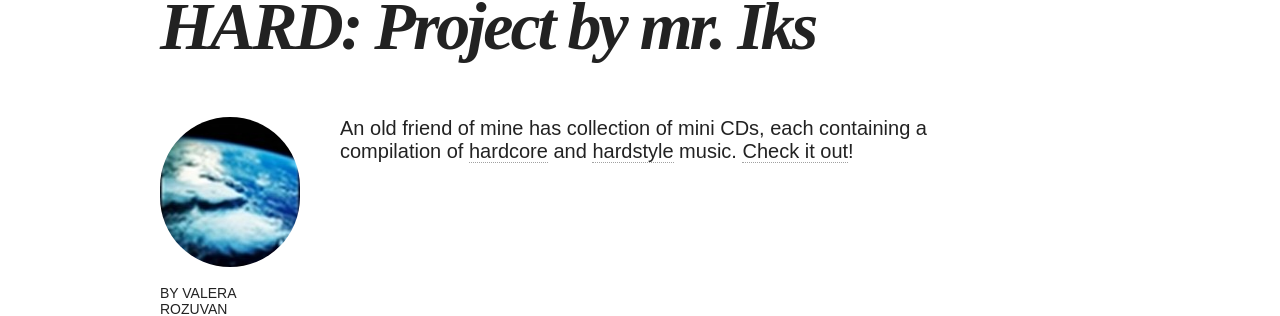
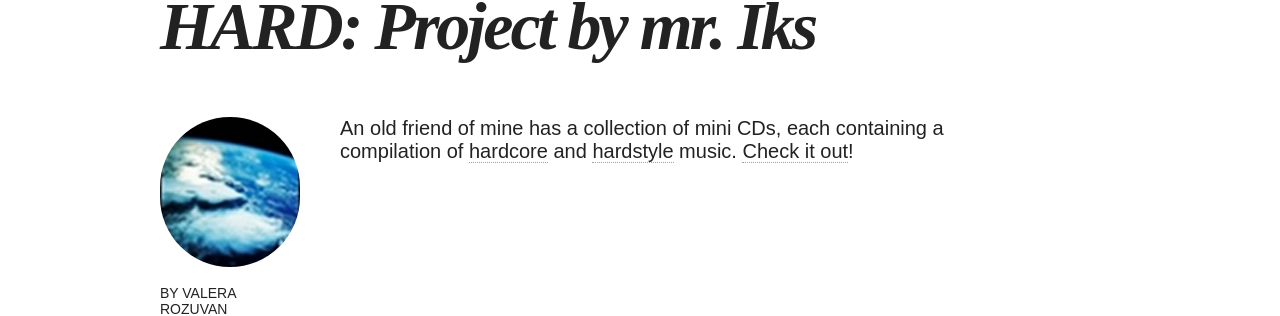
Before and after one commit to valera-rozuvan/nintoku, a Jekyll site: the page built from site/_posts/2014-04-06-hard-project-by-mr-iks.markdown, in a window 1280 px wide. Shown: the part 451-767 px from the top of the page. Built offline with Jekyll 4.4.1, drawn with Linux system fonts in a browser that asks for light colours; nearby versions of some CDN libraries.

Commit message:
Updating blog.

```diff
--- a/site/_posts/2014-04-06-hard-project-by-mr-iks.markdown
+++ b/site/_posts/2014-04-06-hard-project-by-mr-iks.markdown
@@ -5,7 +5,7 @@ date:   2014-04-06 01:23:11
 categories: hard hardstyle project mr iks
 ---
 
-An old friend of mine has collection of mini CDs, each containing
+An old friend of mine has a collection of mini CDs, each containing
 a compilation of [hardcore](http://en.wikipedia.org/wiki/Hardcore_punk)
 and [hardstyle](http://en.wikipedia.org/wiki/Hardstyle) music.
 [Check it out](http://hard.rekvizit.net)!
```
